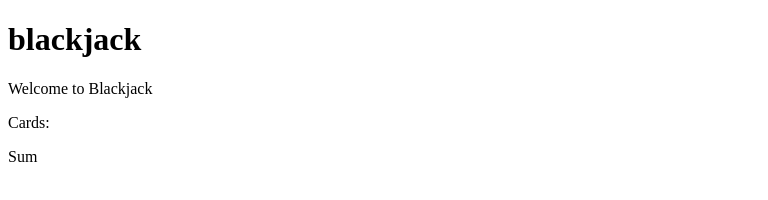
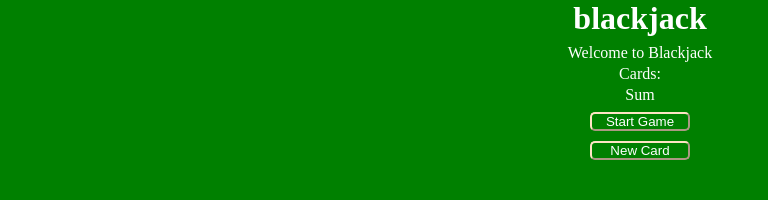
Before and after one commit to TonyBeckley/Blsckjack_scrimba, a plain HTML site: page index.html in a window 1280 px wide. Shown: the whole page, without its empty margins (0-768 px from the left). Drawn offline with Linux system fonts and the light colour scheme.

Commit message:
styling partially done, html structure done

```diff
--- a/index.html
+++ b/index.html
@@ -9,9 +9,13 @@
 </head>
 <body>
     <h1>blackjack</h1>
-    <p>Welcome to Blackjack</p>
-    <p>Cards: </p>
-    <p>Sum</p>
+    <p id="message">Welcome to Blackjack</p>
+    <p id="card-fn">Cards: </p>
+    <p id="sum-fn">Sum</p>
+    <div class="buttons">
+        <button onclick="startFn">Start Game</button>
+        <button onclick="newCard">New Card</button>
+    </div>
     <script src="app.js"></script>
 </body>
 </html>
--- a/style.css
+++ b/style.css
@@ -0,0 +1,24 @@
+*{
+    margin: 0;
+    padding: 0;
+    text-align: center;
+    background-color: green;
+    color: white;
+}
+h1{
+    margin-bottom: 7px;
+}
+p{
+    margin-bottom: 3px;
+}
+button{
+    width: 100px;
+    margin: 5px;
+    border-radius: 5px;
+    border-color: bisque;
+}
+.buttons{
+    display: flex;
+    flex-direction: column;
+    align-items: center;
+}
```
